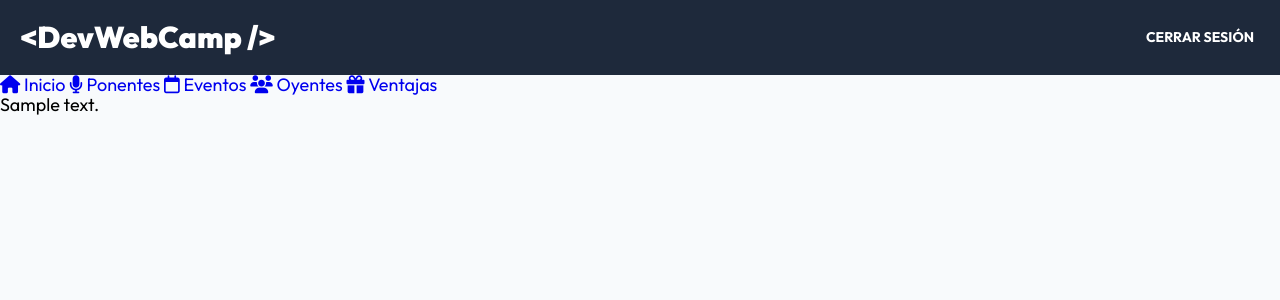
After one commit to jgarmoreno/DevWebCamp_MVC_PHP, a PHP site: template views/admin-layout.php in a window 1280 px wide. The commit adds this page. Shown: the top 300 px of the page. Run offline with PHP 8.4, Linux system fonts and the light colour scheme; the template is opened without the code that fills it: most values are stand-ins (such as "Sample title", 1, 10 or a date in 2020); some libraries are stand-ins or nearby versions.

Commit message:
Creacion panel de administracion

```diff
--- a/public/index.php
+++ b/public/index.php
@@ -4,6 +4,7 @@ require_once __DIR__ . '/../includes/app.php';
 
 use MVC\Router;
 use Controllers\AuthController;
+use Controllers\DashboardController;
 
 $router = new Router();
 
@@ -29,5 +30,8 @@ $router->post('/reestablecer-cuenta', [AuthController::class, 'reestablecer']);
 $router->get('/mensaje', [AuthController::class, 'mensaje']);
 $router->get('/confirmar-cuenta', [AuthController::class, 'confirmar']);
 
+// Área de administración
+$router->get('/admin/dashboard', [DashboardController::class, 'index']);
+
 
 $router->comprobarRutas();
--- /dev/null
+++ b/src/scss/admin/_dashboard.scss
@@ -0,0 +1,37 @@
+@use 'base/variables' as v;
+@use 'base/mixins' as m;
+
+.dashboard {
+    height: 100%;
+    display: flex;
+    flex-direction: column;
+    background-color: v.$gris-claro;
+
+    &__header {
+        background-color: v.$gris-oscuro;
+        padding: 2rem;
+    }
+    &__header-grid {
+        display: flex;
+        flex-direction: column;
+        @include m.tablet {
+            flex-direction: row;
+            justify-content: space-between;
+            align-items: center;
+        }
+    }
+    &__logo {
+        @include m.logo;
+        @include m.texto-fluido(2rem, 3rem);
+    }
+    &__nav {
+
+    }
+    &__form {
+        display: flex;
+        justify-content: center;
+    }
+    &__submit--logout {
+        @include m.enlace;
+    }
+}
--- /dev/null
+++ b/src/scss/admin/_index.scss
@@ -0,0 +1 @@
+@forward 'dashboard';
--- a/src/scss/app.scss
+++ b/src/scss/app.scss
@@ -1,3 +1,4 @@
 @use 'base';
 @use 'paginas';
 @use 'ui';
+@use 'admin';
--- a/src/scss/base/_mixins.scss
+++ b/src/scss/base/_mixins.scss
@@ -119,3 +119,15 @@
         display: none;
     }
 }
+@mixin enlace {
+    color: v.$blanco;
+    font-size: 1.4rem;
+    text-transform: uppercase;
+    font-weight: v.$bold;
+    background-color: transparent;
+    border: none;
+    &:hover {
+        color: v.$azul;
+        cursor: pointer;
+    }
+}
--- a/src/scss/ui/header/_header.scss
+++ b/src/scss/ui/header/_header.scss
@@ -22,13 +22,7 @@
 
     }
     &__enlace {
-        color: v.$blanco;
-        font-size: 1.4rem;
-        text-transform: uppercase;
-        font-weight: v.$bold;
-        &:hover {
-            color: v.$azul;
-        }
+        @include m.enlace;
     }
     &__contenido {
         padding-top: 10rem;
--- /dev/null
+++ b/views/admin-layout.php
@@ -0,0 +1,31 @@
+<!DOCTYPE html>
+<html lang="en">
+<head>
+    <meta charset="UTF-8">
+    <meta name="viewport" content="width=device-width, initial-scale=1.0">
+    <title>DevWebCamp - <?php echo $titulo; ?></title>
+    <link rel="preconnect" href="https://fonts.googleapis.com">
+    <link rel="preconnect" href="https://fonts.gstatic.com" crossorigin>
+    <link href="https://fonts.googleapis.com/css2?family=Outfit:wght@300;400;700;900&display=swap" rel="stylesheet">
+    <link rel="stylesheet" href="https://cdnjs.cloudflare.com/ajax/libs/font-awesome/6.1.2/css/all.min.css" integrity="sha512-1sCRPdkRXhBV2PBLUdRb4tMg1w2YPf37qatUFeS7zlBy7jJI8Lf4VHwWfZZfpXtYSLy85pkm9GaYVYMfw5BC1A==" crossorigin="anonymous" referrerpolicy="no-referrer" />
+    <link rel="stylesheet" href="/build/css/app.css">
+</head>
+<body class="dashboard">
+        <?php
+            include_once __DIR__ .'/templates/admin-header.php';
+        ?>
+        <div class="dashboard__grid">
+            <?php
+                include_once __DIR__ .'/templates/admin-sidebar.php';
+            ?>
+
+            <main class="dashboard__contenido">
+                <?php
+                    echo $contenido;
+                ?>
+            </main>
+        </div>
+
+    <script src="/build/js/bundle.min.js" defer></script>
+</body>
+</html>
--- /dev/null
+++ b/views/admin/dashboard/index.php
@@ -0,0 +1 @@
+<h1><?php echo $titulo;?></h1>
--- /dev/null
+++ b/views/templates/admin-header.php
@@ -0,0 +1,15 @@
+<header class="dashboard__header">
+    <div class="dashboard__header-grid">
+        <a href="/">
+            <h2 class="dashboard__logo">&#60;DevWebCamp /></h2>
+        </a>
+
+        <nav class="dashboard__nav">
+            <form method="POST" action="/logout" class="dashboard__form">
+                <input type="submit" value="Cerrar sesión" class="dashboard__submit--logout">
+            </form>
+        </nav>
+    </div>
+
+
+</header>
--- /dev/null
+++ b/views/templates/admin-sidebar.php
@@ -0,0 +1,34 @@
+<aside class="dashboard__sidebar">
+    <nav class="dashboard__menu">
+        <a href="/admin/dashboard" class="dashboard__enlace">
+            <i class="fa-solid fa-house"></i>
+            <span class="dashboard__menu-texto">
+                Inicio
+            </span>
+        </a>
+        <a href="/admin/ponentes" class="dashboard__enlace">
+            <i class="fa-solid fa-microphone"></i>
+            <span class="dashboard__menu-texto">
+                Ponentes
+            </span>
+        </a>
+        <a href="/admin/eventos" class="dashboard__enlace">
+            <i class="fa-regular fa-calendar"></i>
+            <span class="dashboard__menu-texto">
+                Eventos
+            </span>
+        </a>
+        <a href="/admin/oyentes" class="dashboard__enlace">
+            <i class="fa-solid fa-users"></i>
+            <span class="dashboard__menu-texto">
+                Oyentes
+            </span>
+        </a>
+        <a href="/admin/ventajas" class="dashboard__enlace">
+            <i class="fa-solid fa-gift"></i>
+            <span class="dashboard__menu-texto">
+                Ventajas
+            </span>
+        </a>
+    </nav>
+</aside>
```
Also changed, not shown: Router.php (+8 -1 lines), controllers/DashboardController.php (added, +14 -0 lines), public/build/css/app.css, 1 other file.
